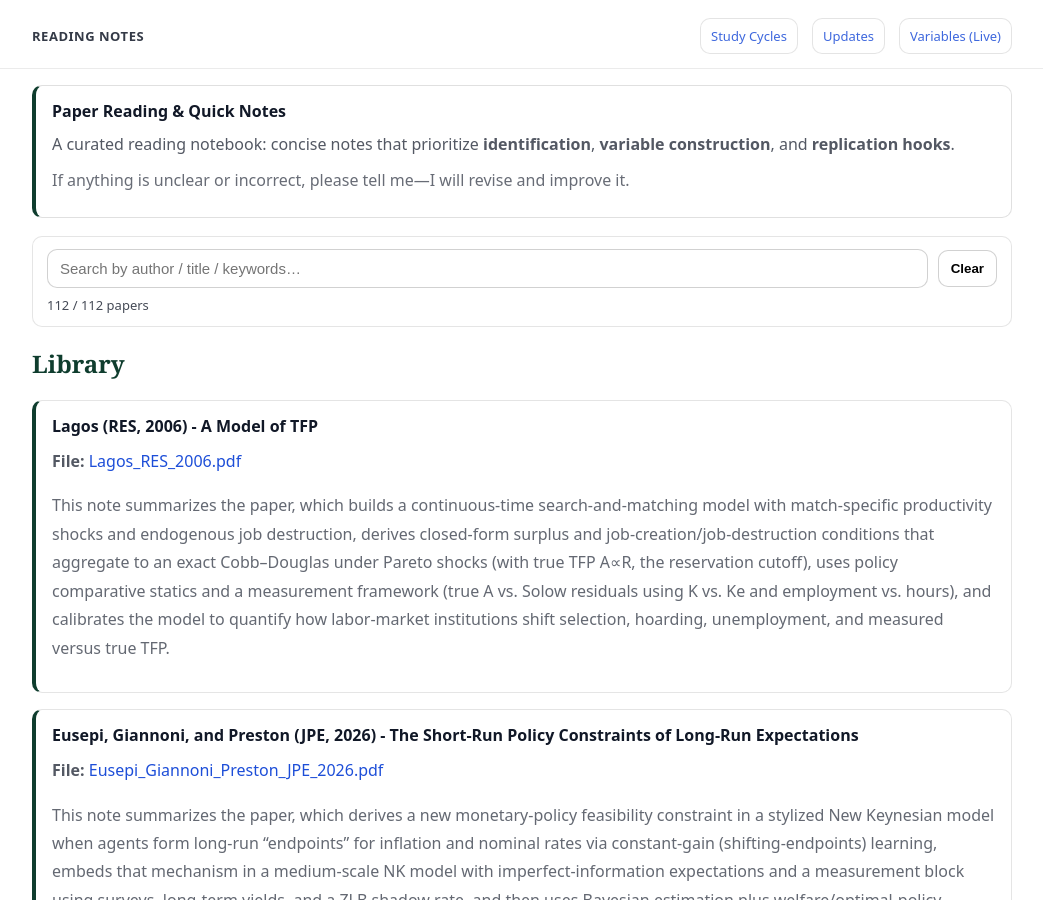
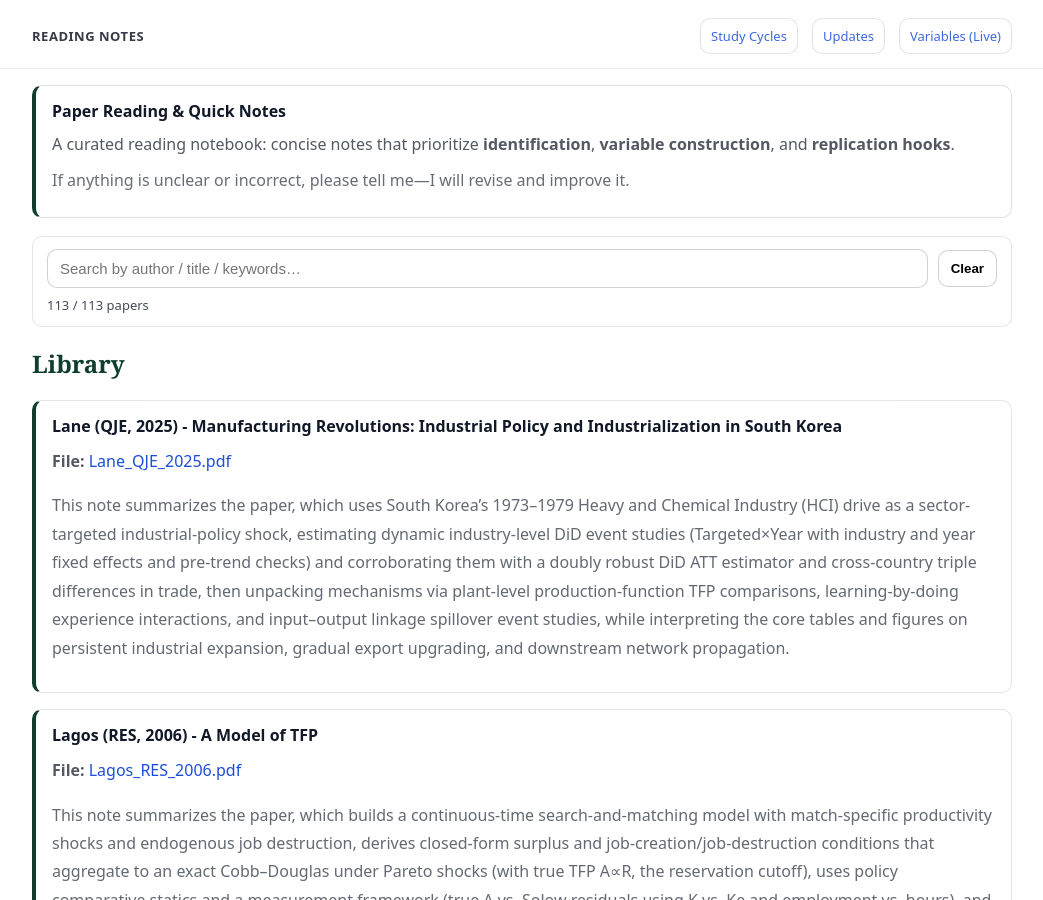
Before and after one commit to yaxinzn/study-archive, a Jekyll site: the page built from reading/index.md, in a window 1280 px wide and 900 px high. Shown: the whole window, without its empty margins (118-1161 px from the left). Built offline with Jekyll 4.4.1, drawn with Linux system fonts in a browser that asks for light colours.

Commit message:
Reading: add/update Lane_QJE_2025.pdf

```diff
--- a/_data/reading.yml
+++ b/_data/reading.yml
@@ -1,3 +1,7 @@
+- title: "Lane (QJE, 2025) - Manufacturing Revolutions: Industrial Policy and Industrialization in South Korea"
+  file: "Lane_QJE_2025.pdf"
+  desc: "This note summarizes the paper, which uses South Korea’s 1973–1979 Heavy and Chemical Industry (HCI) drive as a sector-targeted industrial-policy shock, estimating dynamic industry-level DiD event studies (Targeted×Year with industry and year fixed effects and pre-trend checks) and corroborating them with a doubly robust DiD ATT estimator and cross-country triple differences in trade, then unpacking mechanisms via plant-level production-function TFP comparisons, learning-by-doing experience interactions, and input–output linkage spillover event studies, while interpreting the core tables and figures on persistent industrial expansion, gradual export upgrading, and downstream network propagation."
+
 - title: "Lagos (RES, 2006) - A Model of TFP"
   file: "Lagos_RES_2006.pdf"
   desc: "This note summarizes the paper, which builds a continuous-time search-and-matching model with match-specific productivity shocks and endogenous job destruction, derives closed-form surplus and job-creation/job-destruction conditions that aggregate to an exact Cobb–Douglas under Pareto shocks (with true TFP A∝R, the reservation cutoff), uses policy comparative statics and a measurement framework (true A vs. Solow residuals using K vs. Ke and employment vs. hours), and calibrates the model to quantify how labor-market institutions shift selection, hoarding, unemployment, and measured versus true TFP."
```
Also changed, not shown: 1 other file.
